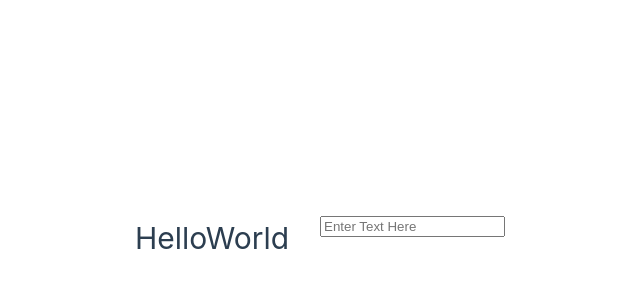
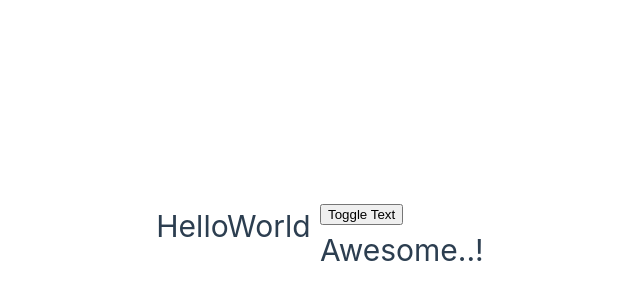
Before and after one commit to TSKHayagreevaC/vue-webapp, a Vue app: page / in a window 1280 px wide. Shown: the part 162-462 px from the top of the page, without its empty margins (320-960 px from the left). Built offline with nearby package versions, Linux system fonts and the light colour scheme.

Commit message:
Added Conditional rendering component.

```diff
--- a/src/App.vue
+++ b/src/App.vue
@@ -1,8 +1,8 @@
 <script setup>
-import FormBinding from './components/FormBinding.vue'
+import ConditionalRendering from './components/ConditionalRendering.vue'
 </script>
 
 <template>
   <h1>HelloWorld</h1>
-  <FormBinding />
+  <ConditionalRendering />
 </template>
--- /dev/null
+++ b/src/components/ConditionalRendering.vue
@@ -0,0 +1,15 @@
+<script setup>
+    import {ref} from 'vue'
+    const awesome = ref(true);
+    function toggleText () {
+        awesome.value = !awesome.value
+    }
+</script>
+
+<template>
+    <div>
+        <button @click="toggleText">Toggle Text</button>
+        <h1 v-if="awesome">Awesome..!</h1>
+        <h1 v-else="awesome">Oh no 😢</h1>
+    </div>
+</template>
```
